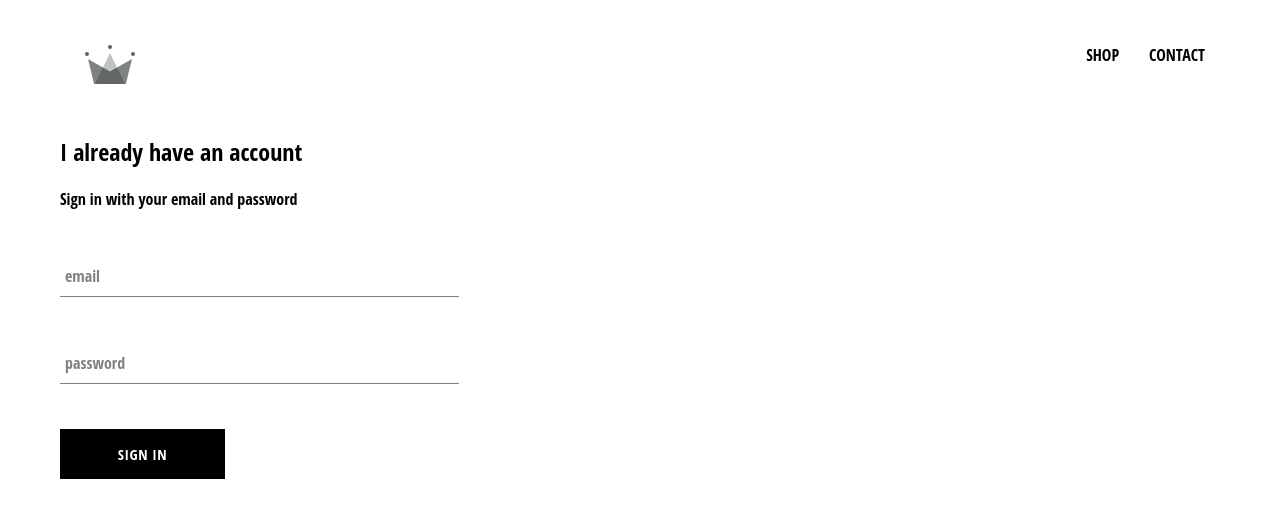
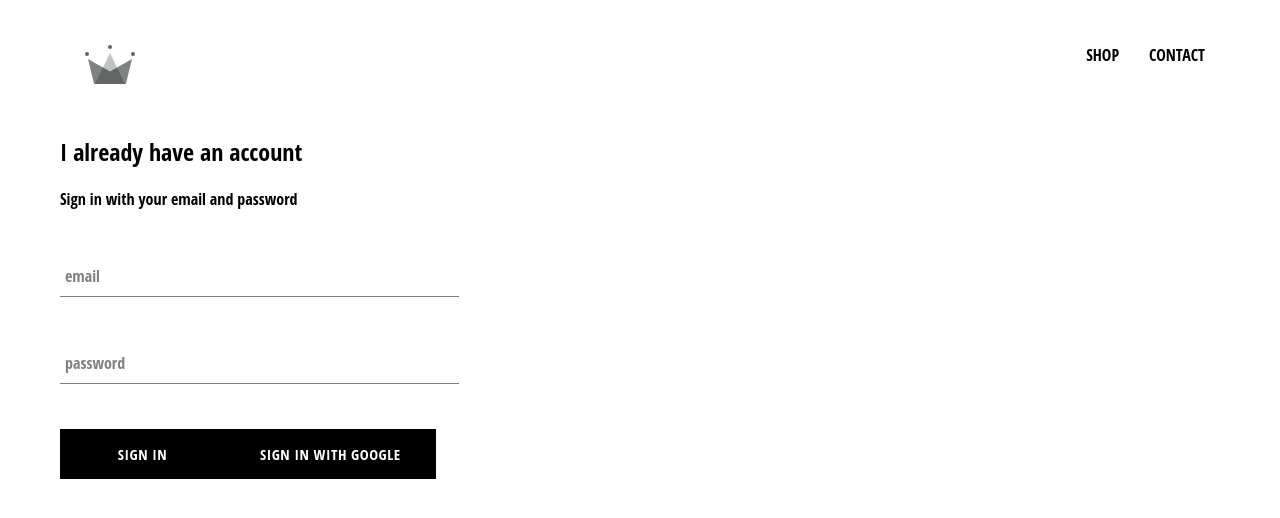
Before and after one commit to Srutip04/Fashlux, a React (Create React App) app: page /signin in a window 1280 px wide. Shown: the top 518 px of the page. Built offline with nearby package versions, Linux system fonts and the light colour scheme; no server answers; a web font is replaced by a local one.

Commit message:
google auth

```diff
--- a/src/components/sign-in/sign-in.component.jsx
+++ b/src/components/sign-in/sign-in.component.jsx
@@ -2,6 +2,7 @@ import { render } from "@testing-library/react";
 import react ,{Component} from "react";
 import FormInput from "../form-input/form-input.component";
 import CustomButton from "../custom-button/custom-button.component";
+import { signInWithGoogle } from "../../firebase/firebase.utils";
 import './sign-in.styles.scss';
 
 
@@ -38,6 +39,7 @@ class SignIn extends Component{
                     <FormInput name='password' type='password' value={this.state.password} onChange={this.handleChange} label='password' required />
 
                     <CustomButton type='submit'  >Sign In</CustomButton>
+                    <CustomButton onClick={signInWithGoogle}>{' '}Sign In with Google {' '}</CustomButton>
                 </form>
             </div>
         );
```
